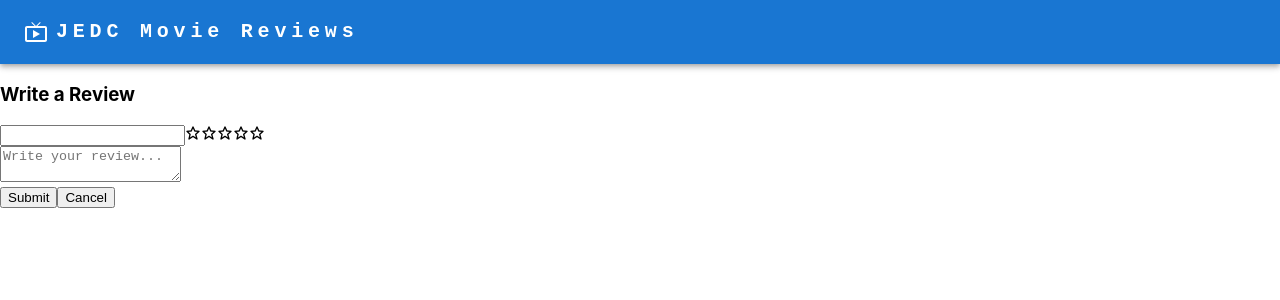
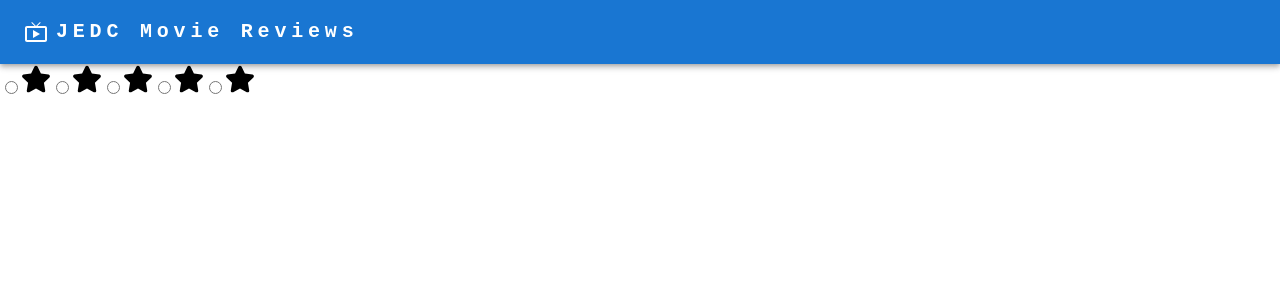
Before and after one commit to daltontewanger/milestone-2, a React (Create React App) app: page /newreview in a window 1280 px wide. Shown: the top 300 px of the page. Built offline with nearby package versions, Linux system fonts and the light colour scheme; the HTML template or start-up script is replaced by a standard one.

Commit message:
added css and made a file for starRating

```diff
--- a/package.json
+++ b/package.json
@@ -12,6 +12,7 @@
     "@testing-library/user-event": "^13.5.0",
     "react": "^18.3.1",
     "react-dom": "^18.3.1",
+    "react-icons": "^5.2.1",
     "react-router-dom": "^6.23.0",
     "react-scripts": "5.0.1",
     "web-vitals": "^2.1.4"
--- a/src/Components/NewReview.js
+++ b/src/Components/NewReview.js
@@ -1,28 +1,41 @@
-import React from "react";
+// import React from "react";
+// import { useState } from "react";
+
+// function NewReview() {
+
+//     return (
+//         <div>
+//             <head>
+//             <link href='https://unpkg.com/boxicons@2.1.4/css/boxicons.min.css' rel='stylesheet'/>
+//             </head>
+//             <h3>Write a Review</h3>
+//             <form>
+//                 <div className="starRatings">
+//                     <input type="number" name="rating" id="starRating"></input>
+//                     <i class='bx bx-star'></i>
+//                     <i class='bx bx-star'></i>
+//                     <i class='bx bx-star'></i>
+//                     <i class='bx bx-star'></i>
+//                     <i class='bx bx-star'></i>
+//                 </div>
+//                 <textarea name="review" placeholder="Write your review..."></textarea>
+//                 <div class="btn-group">
+//                     <button className="submit" type="submit">Submit</button>
+//                     <button className="cancel">Cancel</button>
+//                 </div>
+//             </form>
+//         </div>
+//     )
+// }
+
+// export default NewReview
+
+import StarRating from "./StarRating"
 
 function NewReview() {
-
     return (
         <div>
-            <head>
-            <link href='https://unpkg.com/boxicons@2.1.4/css/boxicons.min.css' rel='stylesheet'/>
-            </head>
-            <h3>Write a Review</h3>
-            <form>
-                <div className="starRatings">
-                    <input type="number" name="rating" id="starRating"></input>
-                    <i class='bx bx-star'></i>
-                    <i class='bx bx-star'></i>
-                    <i class='bx bx-star'></i>
-                    <i class='bx bx-star'></i>
-                    <i class='bx bx-star'></i>
-                </div>
-                <textarea name="review" placeholder="Write your review..."></textarea>
-                <div class="btn-group">
-                    <button className="submit" type="submit">Submit</button>
-                    <button className="cancel">Cancel</button>
-                </div>
-            </form>
+           <StarRating />
         </div>
     )
 }
--- /dev/null
+++ b/src/Components/StarRating.css
@@ -0,0 +1,7 @@
+input[type=radio]{
+    display: none;
+}
+
+.star{
+    cursor: pointer;
+}
--- /dev/null
+++ b/src/Components/StarRating.js
@@ -0,0 +1,23 @@
+import { useState } from "react";
+import { FaStar } from "react-icons/fa"; //npm install react-icons
+
+function StarRating() {
+    const [rating, setRating] = useState(null)
+
+
+    return (
+        <div className="starRating">
+            {[...Array(5)].map((star, index) => {
+                const currentRating = index + 1;
+                return(
+                    <label>
+                        <input type="radio" name="starNumber" value={currentRating} onClick={() => setRating(currentRating)} />
+                        <FaStar size={30} />
+                    </label>
+                );
+            })}
+        </div>
+    )
+}
+
+export default StarRating
```
Also changed, not shown: 1 other file (tests, documents, lock files or other folders).
